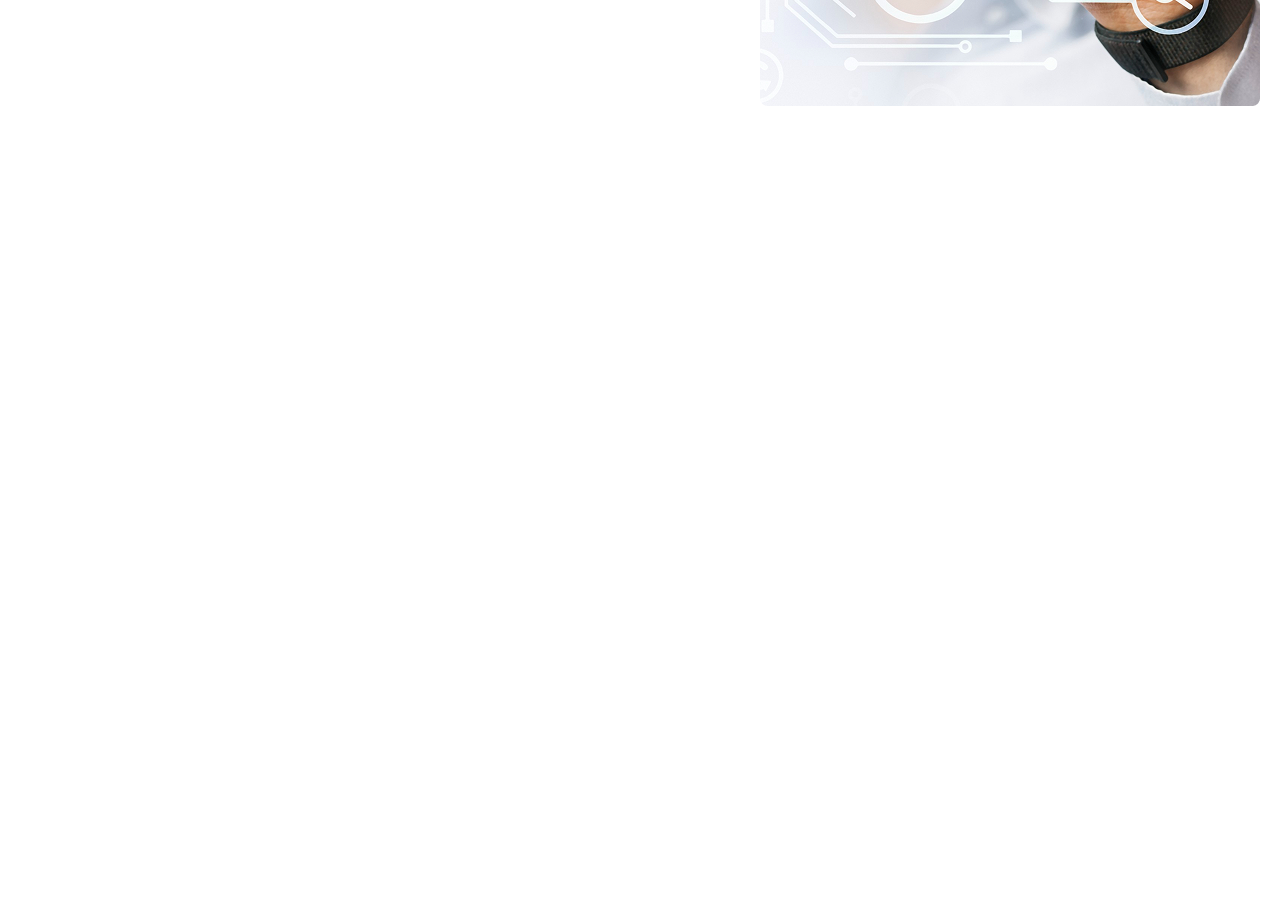
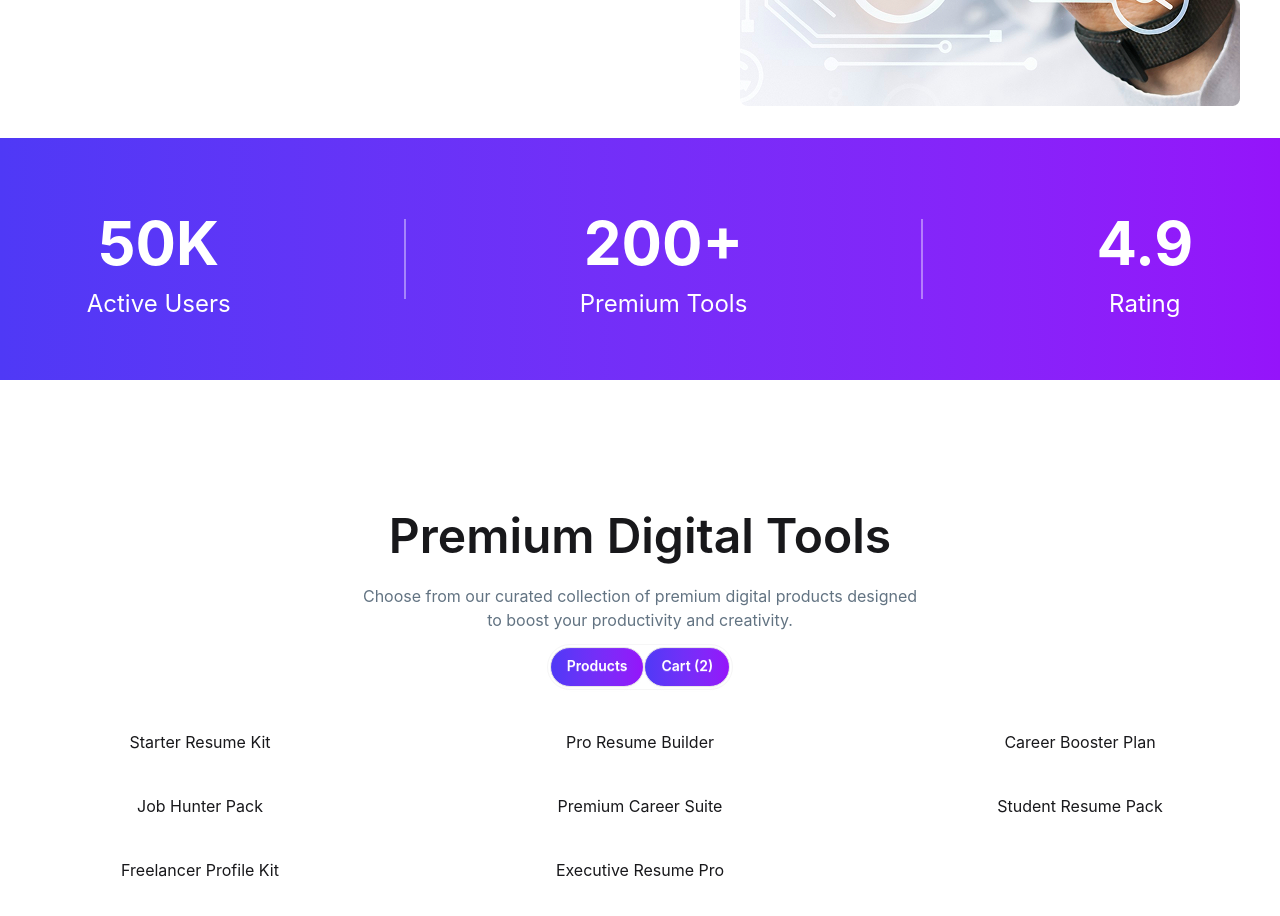
Before and after one commit to Nabdip-Dev/a6-digiTools, a React (Vite) app: page / in a window 1280 px wide. Shown: the part 580-1496 px from the top of the page. Before the commit the page ends 800 px from the top, so only its background shows below. Built offline with nearby package versions, Linux system fonts and the light colour scheme.

Commit message:
feat: add mock product data with id, name, price, period, tags, and features

```diff
--- /dev/null
+++ b/public/data.json
@@ -0,0 +1,122 @@
+[
+    {
+        "id": 1,
+        "name": "Starter Resume Kit",
+        "description": "Perfect for beginners to create professional resumes بسهولة.",
+        "price": 9,
+        "period": "one-time",
+        "tag": "new",
+        "tagType": "new",
+        "features": [
+            "20+ templates",
+            "Basic customization",
+            "Export to PDF"
+        ],
+        "icon": "FileText"
+    },
+    {
+        "id": 2,
+        "name": "Pro Resume Builder",
+        "description": "Advanced resume builder with ATS-friendly designs.",
+        "price": 19,
+        "period": "one-time",
+        "tag": "best seller",
+        "tagType": "best",
+        "features": [
+            "100+ templates",
+            "ATS optimization",
+            "Export to PDF & Word"
+        ],
+        "icon": "Award"
+    },
+    {
+        "id": 3,
+        "name": "Career Booster Plan",
+        "description": "Monthly plan with resume and cover letter tools.",
+        "price": 5,
+        "period": "monthly",
+        "tag": "popular",
+        "tagType": "popular",
+        "features": [
+            "Unlimited resumes",
+            "Cover letter builder",
+            "Cloud save"
+        ],
+        "icon": "TrendingUp"
+    },
+    {
+        "id": 4,
+        "name": "Job Hunter Pack",
+        "description": "All-in-one toolkit for job seekers.",
+        "price": 49,
+        "period": "one-time",
+        "tag": "best seller",
+        "tagType": "best",
+        "features": [
+            "Resume + Cover Letter",
+            "LinkedIn optimization",
+            "Interview tips"
+        ],
+        "icon": "Briefcase"
+    },
+    {
+        "id": 5,
+        "name": "Premium Career Suite",
+        "description": "Complete yearly subscription for professionals.",
+        "price": 59,
+        "period": "yearly",
+        "tag": "popular",
+        "tagType": "popular",
+        "features": [
+            "Unlimited templates",
+            "AI suggestions",
+            "Priority support"
+        ],
+        "icon": "Crown"
+    },
+    {
+        "id": 6,
+        "name": "Student Resume Pack",
+        "description": "Designed for students and fresh graduates.",
+        "price": 7,
+        "period": "one-time",
+        "tag": "new",
+        "tagType": "new",
+        "features": [
+            "Entry-level templates",
+            "Simple editor",
+            "Download PDF"
+        ],
+        "icon": "GraduationCap"
+    },
+    {
+        "id": 7,
+        "name": "Freelancer Profile Kit",
+        "description": "Build stunning profiles for freelance platforms.",
+        "price": 12,
+        "period": "monthly",
+        "tag": "popular",
+        "tagType": "popular",
+        "features": [
+            "Portfolio templates",
+            "Bio generator",
+            "Profile analytics"
+        ],
+        "icon": "User"
+    },
+    {
+        "id": 8,
+        "name": "Executive Resume Pro",
+        "description": "High-end resumes for senior professionals.",
+        "price": 79,
+        "period": "one-time",
+        "tag": "best seller",
+        "tagType": "best",
+        "features": [
+            "Executive templates",
+            "Personal branding",
+            "1-click export"
+        ],
+        "icon": "Star"
+    }
+]
--- a/src/App.jsx
+++ b/src/App.jsx
@@ -1,13 +1,23 @@
 
+import { Suspense } from 'react';
 import './App.css'
+import Available from './components/Home/Available/Available'
 import Bannar from './components/Home/Bannar/Bannar'
 import Navbar from './components/Navbar/Navbar'
-
+const fetchSellar = async () => {
+  const res = await fetch("/data.json");
+  return res.json();
+};
 function App() {
+  const sellarPromies = fetchSellar();
   return (
     <>
-     <Navbar/>
-     <Bannar/>
+      <Navbar />
+      <Bannar />
+      <Suspense>
+        <Available sellarPromies={sellarPromies} />
+      </Suspense>
+
     </>
   )
 }
--- /dev/null
+++ b/src/components/Home/Available/Available.jsx
@@ -0,0 +1,28 @@
+import React, { use } from 'react';
+import Sellar from '../Sellar/Sellar';
+
+const Available = ({sellarPromies}) => {
+    const sellar = use(sellarPromies)
+    // console.log(sellar)
+    return (
+        <>
+            <div className='my-[120px]'>
+                <div className='flex flex-col justify-center items-center space-y-3 mb-10'>
+                    <h1 className='font-semibold text-[48px] text-center'>Premium Digital Tools</h1>
+                    <p className=' text-[#627382] text-center'>Choose from our curated collection of premium digital products designed <br /> to boost your productivity and creativity.</p>
+                    <div className='border border-[#F6F6F6] rounded-full p-0.5'>
+                         <button className="btn pb-1 font-semibold rounded-full bg-gradient-to-r from-[#4F39F6] to-[#9514FA] text-white hover:opacity-90 transition">
+                            Products
+                        </button>
+                         <button className="btn pb-1 font-semibold rounded-full bg-gradient-to-r from-[#4F39F6] to-[#9514FA] text-white hover:opacity-90 transition">
+                            Cart (2)
+                        </button>
+                    </div>
+                </div>
+                <Sellar sellar={sellar} />
+            </div>
+        </>
+    );
+};
+
+export default Available;
--- a/src/components/Home/Bannar/Bannar.jsx
+++ b/src/components/Home/Bannar/Bannar.jsx
@@ -6,7 +6,7 @@ import bannerImg from '../../../assets/banner.png'
 const Bannar = () => {
     return (
         <>
-            <div className='flex gap-10 justify-between items-center px-5 my-8'>
+            <div className='flex gap-10 justify-between items-center mx-10 my-8'>
                 <div className='flex flex-col gap-4'>
                     <p className="flex max-w-max px-4 py-2 gap-2 rounded-full items-center bg-[#E1E7FF]">
                         <FaRegCircleDot className='' />
@@ -28,6 +28,23 @@ const Bannar = () => {
                     <img src={bannerImg} alt="" />
                 </div>
             </div>
+            <div className='flex mx-auto justify-around bg-gradient-to-r from-[#4F39F6] to-[#9514FA] py-15 items-center'>
+                <div>
+                    <h1 className='font-bold text-[60px] text-white text-center'>50K</h1>
+                    <p className='text-2xl text-[#FFFFFF]  text-center'>Active Users</p>
+                </div>
+                <div className="w-[2px] h-20 bg-white/40"></div>
+                <div>
+                    <h1 className='font-bold text-[60px] text-white text-center'>200+</h1>
+                    <p className='text-2xl text-[#FFFFFF]  text-center'>Premium Tools</p>
+                </div>
+                <div className="w-[2px] h-20 bg-white/40"></div>
+                <div>
+                    <h1 className='font-bold text-[60px] text-white text-center'>4.9</h1>
+                    <p className='text-2xl text-[#FFFFFF]  text-center'>Rating</p>
+                </div>
+
+            </div>
         </>
     );
 };
--- /dev/null
+++ b/src/components/Home/Sellar/Sellar.jsx
@@ -0,0 +1,21 @@
+import React from 'react';
+import Card from '../../ui/Card/Card';
+
+const Sellar = ({ sellar }) => {
+    console.log(sellar)
+    return (
+        <div className='container mx-auto mb-7 grid grid-cols-3 gap-10 justify-items-center'>
+
+            {
+                sellar.map(sellar => {
+                    return (
+                        <Card key={sellar.id} sellar={sellar} />
+                    )
+                })
+            }
+
+        </div>
+    );
+};
+
+export default Sellar;
--- /dev/null
+++ b/src/components/ui/Card/Card.jsx
@@ -0,0 +1,11 @@
+import React from 'react';
+
+const Card = ({sellar}) => {
+    return (
+        <div>
+            <h1>{sellar.name}</h1>
+        </div>
+    );
+};
+
+export default Card;
```
